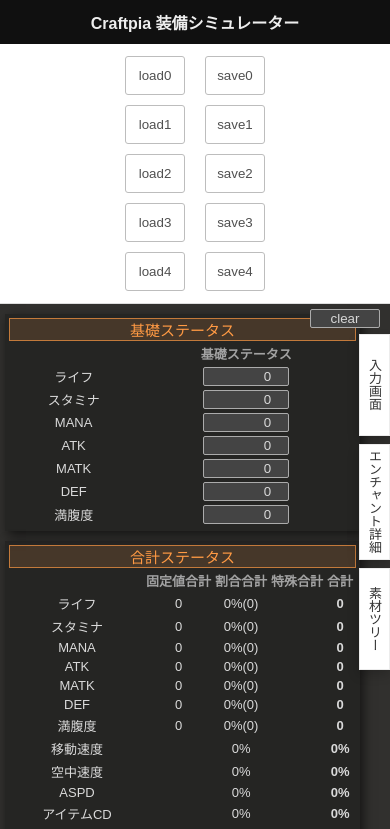
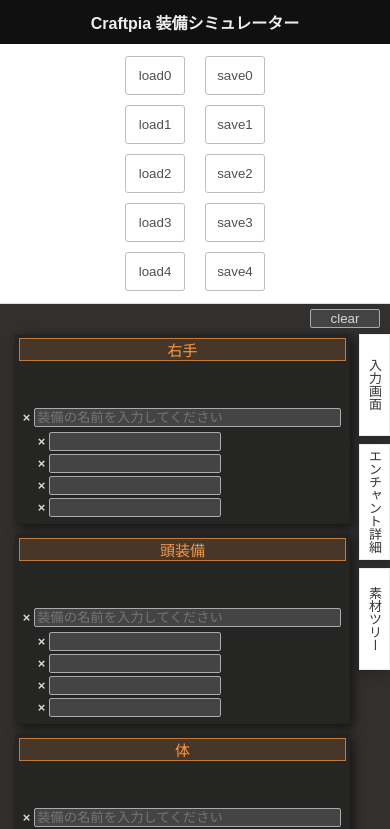
Before and after one commit to gunsouman/craftopia-equip-simulator, a React (Create React App) app in the folder main/: page / in a window 390 px wide. Shown: the top 829 px of the page. Built offline with nearby package versions, Linux system fonts and the light colour scheme.

Commit message:
スマートフォン対応少々

```diff
--- a/main/src/App.css
+++ b/main/src/App.css
@@ -183,7 +183,8 @@ input[type="number"]:focus,
 	text-align: 'left',
 }
 .fileFrame {
-	display: flex;
+    display: inline-block;
+	margin: auto;
 }
 .saveSection {
 	position: relative;
@@ -435,7 +436,6 @@ section.unimplemented ul{
 
 @media screen and (max-width: 768px) {
 	.fileFrame {
-		display:block;
 		padding: 5px;
 	}
 	.saveSection>*>*{
@@ -450,16 +450,23 @@ section.unimplemented ul{
 	.saveSection>.clearButton{
 		margin-right: 0px;;
 	}
+	.saveSection .confirm>*{
+		margin: auto;
+		margin-bottom: 7px;
+	}
+
 	section.main {
 		display: block;
 		padding: 10px 30px 0 5px;
 	}
 	section.main>* {
-		display: block;
+	    display: flex;
+    	flex-direction: column;
 	}
 	section.status {
 		display: block;
 		padding: 0;
+		order: 3;
 	}
 	article.totalStatus {
 		overflow-x: auto;
@@ -467,6 +474,7 @@ section.unimplemented ul{
 	section.equipSelectors {
 		display: block;
 		margin: 20px 0 0 0;
+		order: 2;
 	}
 	.equipmentFrame{
 		margin: 0px 0px 10px 0px;
@@ -482,6 +490,13 @@ section.unimplemented ul{
 	}
 	article{
 		box-shadow: 3px 4px 11px 0px #000000b3;
+	}
+	.equipTableSection{
+		width:100%;
+		left: 0;
+	}
+	.enchantTableSection{
+		left: 15px;
 	}
 	.equipTableCell{
 		display: block;
--- a/main/src/App.js
+++ b/main/src/App.js
@@ -888,7 +888,8 @@ export default class App extends React.Component {
           <article>
             <div>未実装機能</div>
             <ul>
-              <li>パッチ v20210930.1502　対応中</li>
+              <li>パッチ v20210930.1502 対応中</li>
+              <li>スマートフォン対応中</li>
               <li>アイテムを捧げた影響を設定する機能（物理クリティカルなど）</li>
             </ul>
           </article>
```
